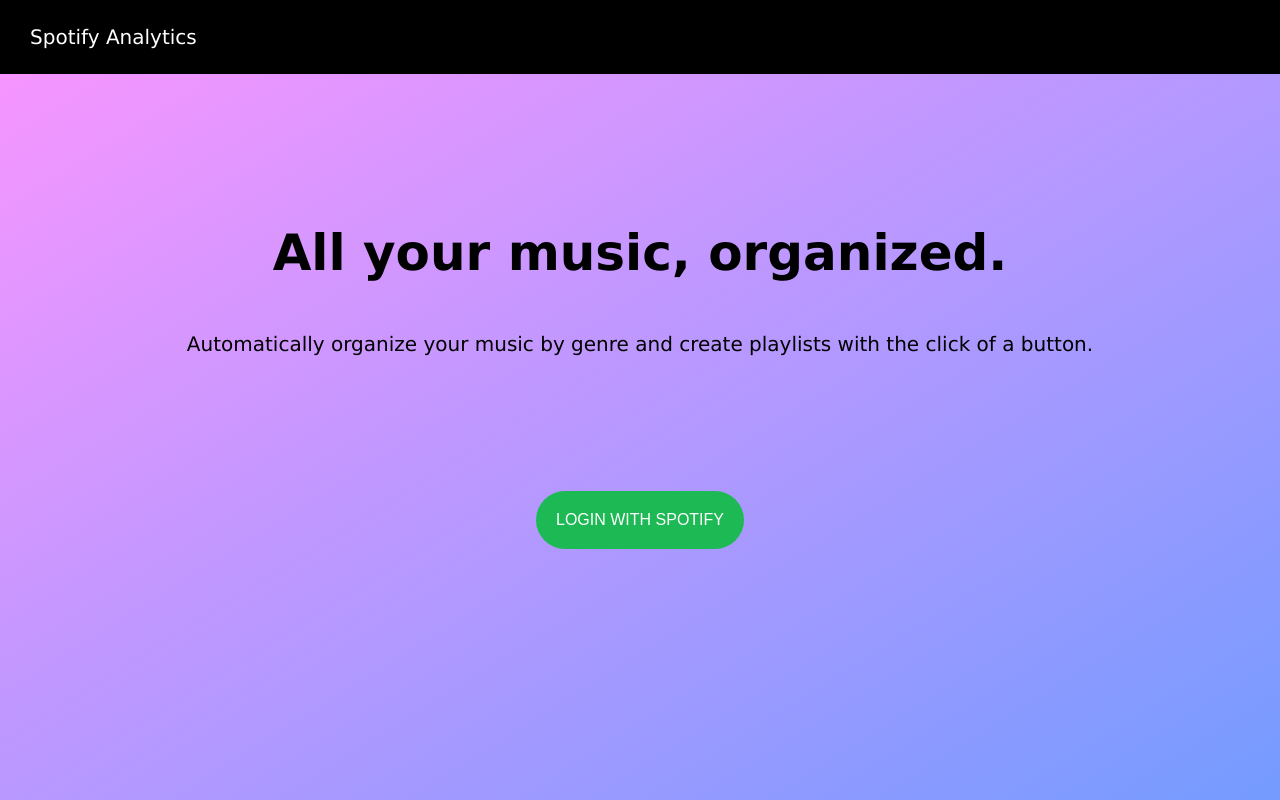
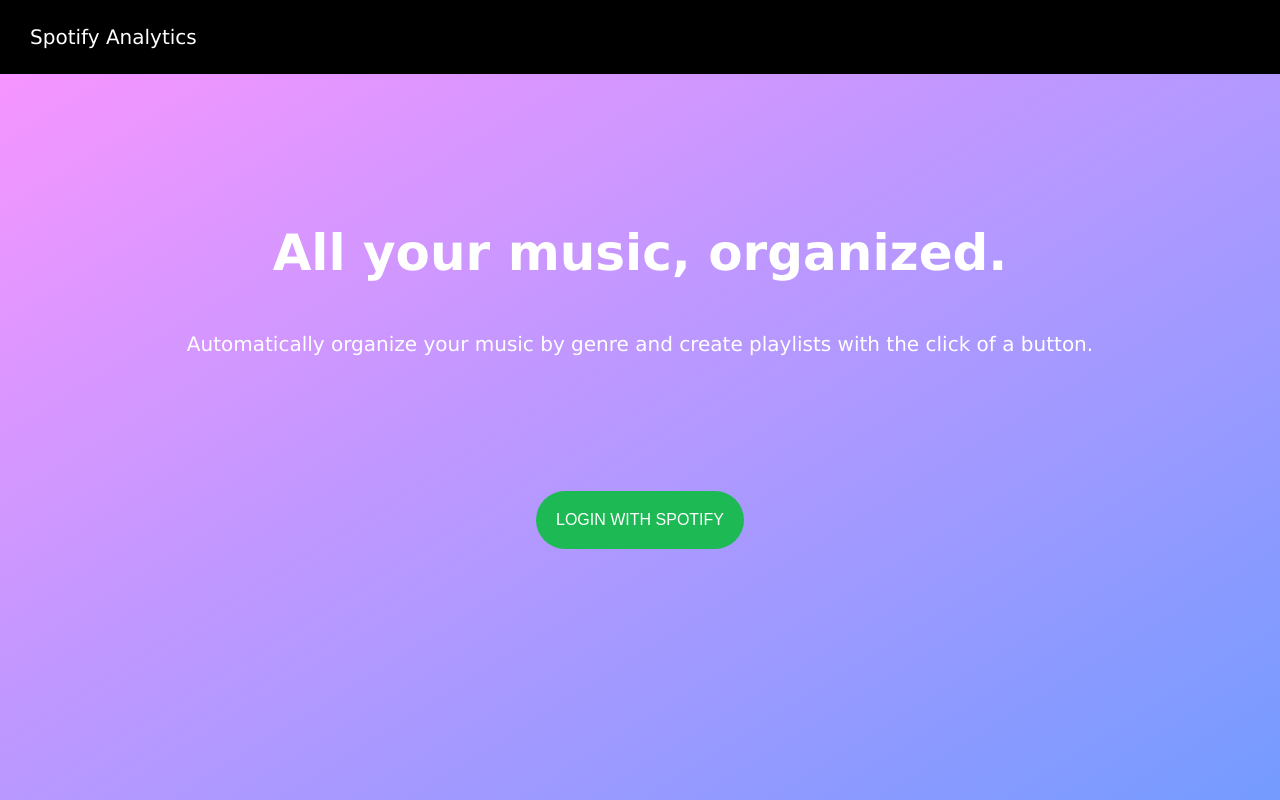
Before and after one commit to kawadeomkar/spotify-analytics, a Python web app: template quart_sp/templates/login.html in a window 1280 px wide. Run offline with Jinja, Linux system fonts and the light colour scheme; the template is opened without the code that fills it, so the values that code supplies are empty.

Commit message:
Update login.html

```diff
--- a/quart_sp/templates/login.html
+++ b/quart_sp/templates/login.html
@@ -17,10 +17,10 @@
           <a href="#contact">Contact</a>
           <a href="#about">About</a> -->
         </div>
-        <p style="text-align: center; font-family: Verdana, sans-serif; font-size: 50px; font-weight: bold; padding-top: 100px">
+        <p style="text-align: center; font-family: Verdana, sans-serif; font-size: 50px; font-weight: bold; padding-top: 100px; color: white;">
           All your music, organized.
         </p>
-        <p style="text-align: center; font-family: Verdana, sans-serif; font-size: 20px; font-weight: 300;">
+        <p style="text-align: center; font-family: Verdana, sans-serif; font-size: 20px; font-weight: 300; color: white">
           Automatically organize your music by genre and create playlists with the click of a button.
         </p>
         <button class="button button1">LOGIN WITH SPOTIFY</button>
```
